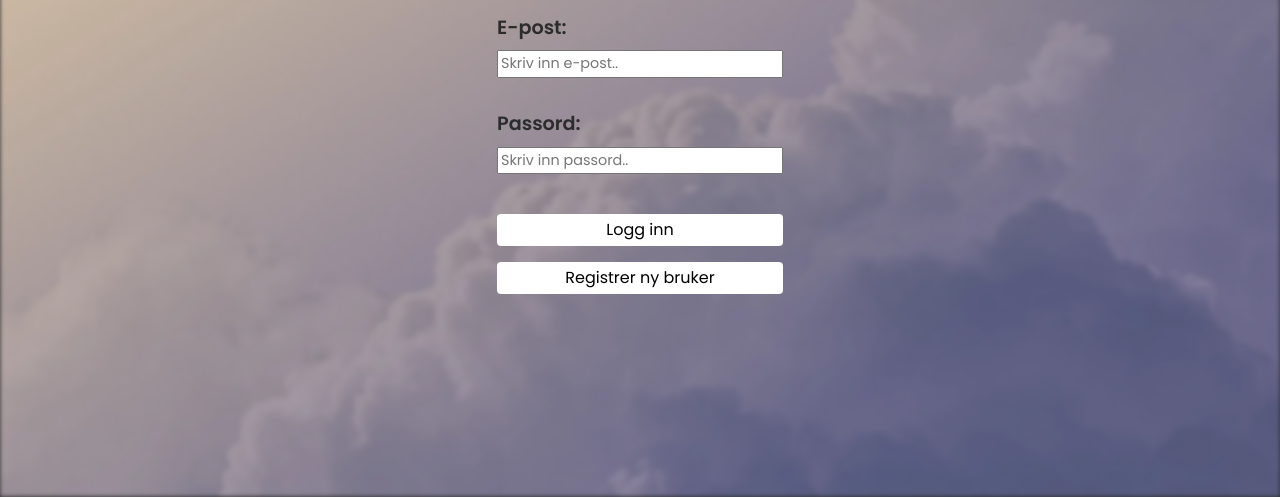
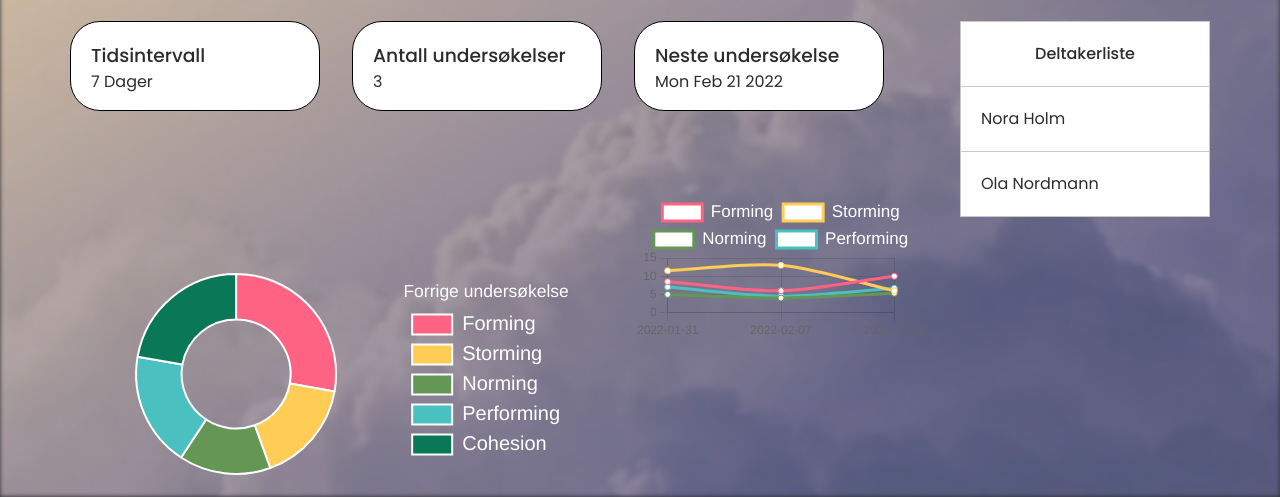
Before and after one commit to Marcus-Bengtsson/GET-Modul-2-Oppgave, a plain HTML site: page index.html in a window 1280 px wide. Shown: the part 303-800 px from the top of the page. Drawn offline with Linux system fonts and the light colour scheme.

Commit message:
finish group site graph functionality

```diff
--- a/assets/groupSite.css
+++ b/assets/groupSite.css
@@ -41,7 +41,7 @@
     color: white;
     padding: 10px
 }
-.group-site-doughnut {
+.group-site-donutChart {
     grid-area: nyeste;
     height: 2
 }
--- a/index.html
+++ b/index.html
@@ -23,7 +23,6 @@
 
     <!-- Model -->
     <script src="./scripts/model.js"></script>
-    <script src="./scripts/chartData.js"></script>
     <!-- Components-->
     <script src="scripts/components/formComponents.js"></script>
     <script src="scripts/components/cardComponents.js"></script>
--- a/scripts/chartData.js
+++ /dev/null
@@ -1,106 +0,0 @@
-let donutValues = [25, 15, 12, 5];
-const labels = [
-    'Forming',
-    'Storming',
-    'Performing',
-    'Norming',
-];
-function generateDonutChart(survey) {
-    const donutChart = {
-        type: 'doughnut',
-        data: {
-            labels: survey.stageNames,
-            datasets: [{
-                label: 'Donut',
-                data: survey.averageScores,
-                backgroundColor: [
-                    'rgb(255, 99, 132)',
-                    'rgb(54, 162, 235)',
-                    'rgb(255, 205, 86)',
-                    'rgb(100, 150, 86)',
-                ],
-                hoverOffset: 20,
-            }],
-        },
-        options: {
-            cutout: 90 | '%',
-            radius: 100 | '%',
-            plugins: {
-                legend: {
-                    labels: {
-                        color: 'white',
-                        font: { size: 20, },
-                    },
-                    position:
-                        'right',
-                    title: {
-                        color: 'white',
-                        display: true,
-                        text: 'Forrige undersøkelse',
-                        font: {
-                            family: "'Helvetica Neue', 'Helvetica', 'Arial', sans-serif",
-                            size: 17.5,
-                        },
-                    },
-                },
-            },
-        },
-        layout: {
-            autoPadding: true,
-        },
-    };
-    return donutChart;
-}
-
-const lineChart = {
-    type: 'line',
-    data: {
-        //labels: labels,
-        datasets: [{
-            label: 'Forming',
-            data: [{ x: '2016.12.25', y: 25 }, { x: '2016.12.26', y: 12 }, { x: '2017.01.26', y: 5 }],
-            fill: false,
-            borderColor: 'rgb(255, 99, 132)',
-            tension: 0.3,
-        },
-        {
-            label: 'Storming',
-            data: [{ x: '2016.12.25', y: 2 }, { x: '2016.12.26', y: 15 }, { x: '2017.01.26', y: 12 }],
-            fill: false,
-            borderColor: 'rgb(255, 205, 86)',
-            tension: 0.3,
-        },
-        {
-            label: 'Performing',
-            data: [{ x: '2016.12.25', y: 20 }, { x: '2016.12.26', y: 10 }, { x: '2017.01.26', y: 2 }],
-            fill: false,
-            borderColor: 'rgb(75, 192, 192)',
-            tension: 0.3,
-        },
-        {
-            label: 'Norming',
-            data: [{ x: '2016.12.25', y: 30 }, { x: '2016.12.26', y: 8 }, { x: '2017.01.26', y: 20 }],
-            fill: false,
-            borderColor: 'rgb(100, 150, 86)',
-            backgroundColor: 'white',
-            tension: 0.3,
-        },],
-    },
-    options: {
-        backgroundColor: 'white',
-        elements: {
-            line: {
-
-            }
-        },
-        plugins: {
-            legend: {
-                labels: {
-                    color: 'white',
-                    font: { size: 14, },
-                },
-
-            },
-        }
-    }
-};
--- a/scripts/controllers/groupSiteController.js
+++ b/scripts/controllers/groupSiteController.js
@@ -1,23 +1,98 @@
-/*
-to do:
-    overskrift (gruppenavn)
-    opprettet dato for gruppe
-    Knapper
-    Informasjonsbokser
-    Deltakerliste
-    doughnutdiagram
-    Linjediagram
-*/
-
-//nyligste undersøkelse
-//dagens dato
-//tidsintervall
 function getNextSurveyDate(group) {
     let mostRecentSurvey = getMostRecentSurveyFromGroupId(group.id);
-    console.log(mostRecentSurvey)
     let mostRecentSurveyTime = new Date(mostRecentSurvey.date).getTime();
-    console.log(mostRecentSurveyTime)
     nextSurvey = new Date(mostRecentSurveyTime + (group.intervals * 86400000)).toDateString();
-    console.log(nextSurvey)
     return nextSurvey;
+};
+
+function generateDonutChart(survey) {
+    let backgroundColors = [];
+    for (stage of model.data.stageData) {
+        backgroundColors.push(`rgb(${stage.color})`)
+    }
+    const donutChart = {
+        type: 'doughnut',
+        data: {
+            labels: survey.stageNames,
+            datasets: [{
+                label: 'Donut',
+                data: survey.averageScores,
+                backgroundColor: backgroundColors,
+                hoverOffset: 20,
+            }],
+        },
+        options: {
+            cutout: 90 | '%',
+            radius: 100 | '%',
+            plugins: {
+                legend: {
+                    labels: {
+                        color: 'white',
+                        font: { size: 20, },
+                    },
+                    position:
+                        'right',
+                    title: {
+                        color: 'white',
+                        display: true,
+                        text: 'Forrige undersøkelse',
+                        font: {
+                            family: "'Helvetica Neue', 'Helvetica', 'Arial', sans-serif",
+                            size: 17.5,
+                        },
+                    },
+                },
+            },
+        },
+        layout: {
+            autoPadding: true,
+        },
+    };
+    return donutChart;
 }
+
+function generateLineChart() {
+    const lineChart = {
+        type: 'line',
+        data: {
+            //labels: labels,
+            datasets: generateGroupSiteLineChartData(),
+        },
+        options: {
+            backgroundColor: 'white',
+            plugins: {
+                legend: {
+                    labels: {
+                        color: 'white',
+                        font: { size: 17, },
+                    },
+
+                },
+            }
+        }
+    };
+    return lineChart;
+};
+
+function generateGroupSiteLineChartData() {
+    const surveyList = getSurveysFromGroupId(model.inputs.groupSite.groupId);
+    let dataList = [[], [], [], [], [],];
+    let datasets = [];
+    for (const survey of surveyList) {
+        const date = survey.date;
+        for(let i = 0; i < 4; i++) {
+            dataList[i].push({x: date, y: survey.averageScores[i]});
+        };
+    };
+    for (let i = 0; i < 4; i++) {
+        let stage = model.data.stageData[i];
+        datasets.push({
+            label: stage.id,
+            data: dataList[i],
+            fill: false,
+            borderColor: `rgb(${stage.color})`,
+            tension: 0.3,
+        })
+    }
+    return datasets;
+};
--- a/scripts/model.js
+++ b/scripts/model.js
@@ -2,7 +2,7 @@
 const model = {
   // app
   app: {
-    page: 'UserLogin',
+    page: 'GroupSite',
     userLoggedInId: 1, // null is loggedOut
   },
 
@@ -177,9 +177,40 @@ const model = {
         groupId: 0,
         date: "2022-02-07",
         totalAnswers: 2,
-        totalScores: [12, 26, 8, 9], //index 0 = forming, 1 = storming, 2 = norming, 3 = performing
-        stageNames: ['Forming', 'Storming', 'Norming', 'Performing'],
-        averageScores: [6, 13, 4, 4.5],
+        totalScores: [12, 26, 8, 9, 14], //index 0 = forming, 1 = storming, 2 = norming, 3 = performing
+        stageNames: ['Forming', 'Storming', 'Norming', 'Performing', 'Cohesion'],
+        averageScores: [6, 13, 4, 4.5, 7],
+      },
+      {
+        id: 1,
+        groupId: 0,
+        date: "2022-02-14",
+        totalAnswers: 3,
+        totalScores: [30, 18, 16, 20, 24], //index 0 = forming, 1 = storming, 2 = norming, 3 = performing
+        stageNames: ['Forming', 'Storming', 'Norming', 'Performing', 'Cohesion'],
+        averageScores: [10, 6, 5.33, 6.66, 8],
+      },
+    ],
+    stageData: [
+      {
+        id: 'Forming',
+        color: '255, 99, 132',
+      },
+      {
+        id: 'Storming',
+        color: '255, 205, 86',
+      },
+      {
+        id: 'Norming',
+        color: '100, 150, 86',
+      },
+      {
+        id: 'Performing',
+        color: '75, 192, 192',
+      },
+      {
+        id: 'Cohesion',
+        color: '10, 120, 86',
       },
     ],
     comments: [
--- a/scripts/views/groupSiteView.js
+++ b/scripts/views/groupSiteView.js
@@ -36,11 +36,11 @@ function updateGroupSiteView() {
         `
     }
     html += `</tbody></table>
-        <div style="width: 500px; height: 300px;" class="group-site-doughnut">
-          <canvas id="myDonut" class="donutChart"></canvas>
+        <div style="width: 500px; height: 300px;" class="group-site-donutChart">
+          <canvas id="group-site-donutChart""></canvas>
         </div>
         <div class="group-site-lineChart">
-          <canvas id="lineChart"></canvas>
+          <canvas id="group-site-lineChart"></canvas>
         </div>
         </div>
     `
--- a/scripts/views/mainView.js
+++ b/scripts/views/mainView.js
@@ -33,8 +33,8 @@ function updateMainView() {
       ${appPageView === undefined ? `<h2>Error ${appPage} not found</h2>` : appPageView()}
     </main>`;
     if (appPage == 'GroupSite') {
-      new Chart('myDonut', generateDonutChart(getMostRecentSurveyFromGroupId(model.inputs.groupSite.groupId)));
-      new Chart('lineChart', lineChart);
+      new Chart('group-site-donutChart', generateDonutChart(getMostRecentSurveyFromGroupId(model.inputs.groupSite.groupId)));
+      new Chart('group-site-lineChart', generateLineChart());
     }
 }
 
```
